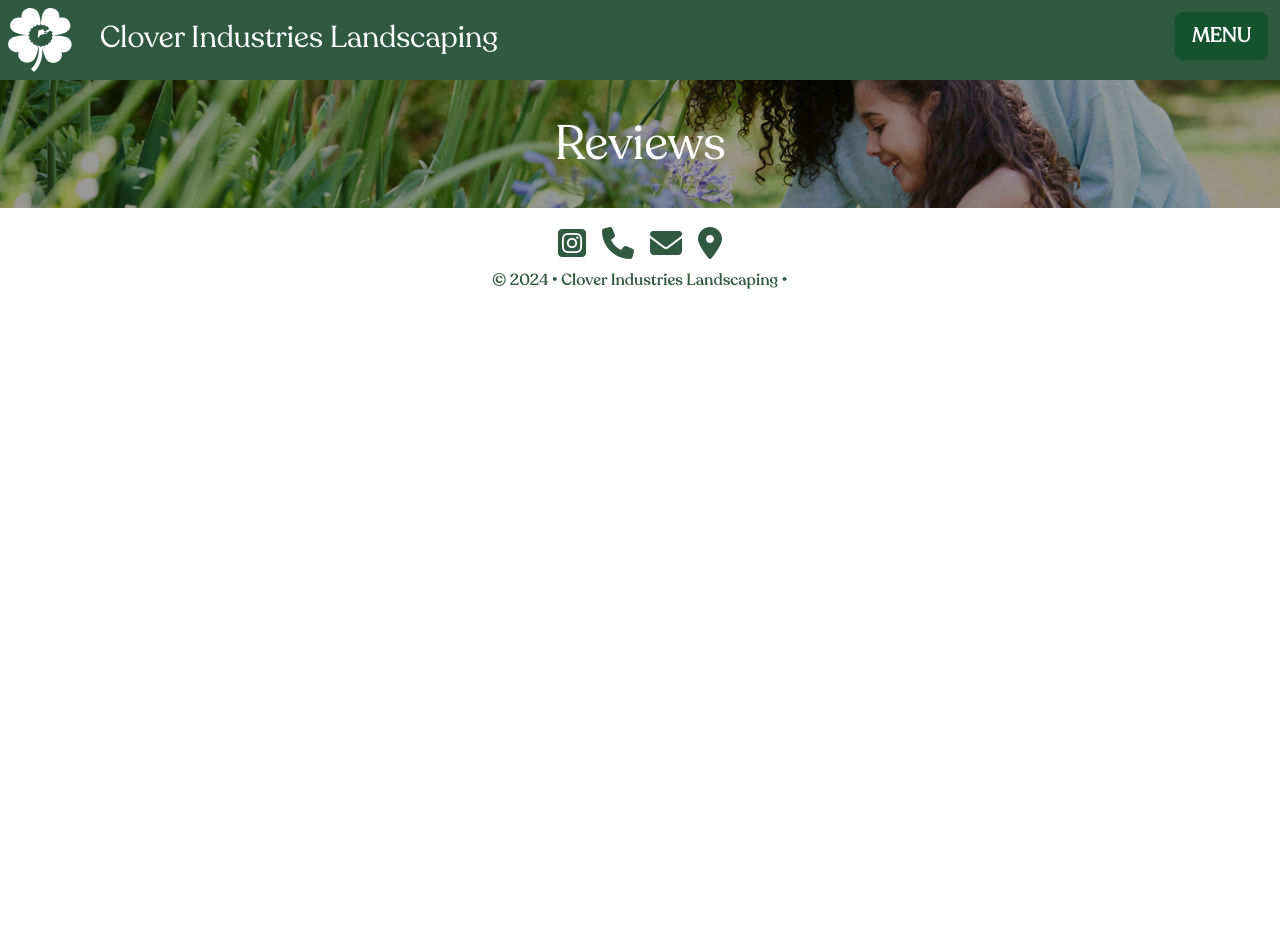
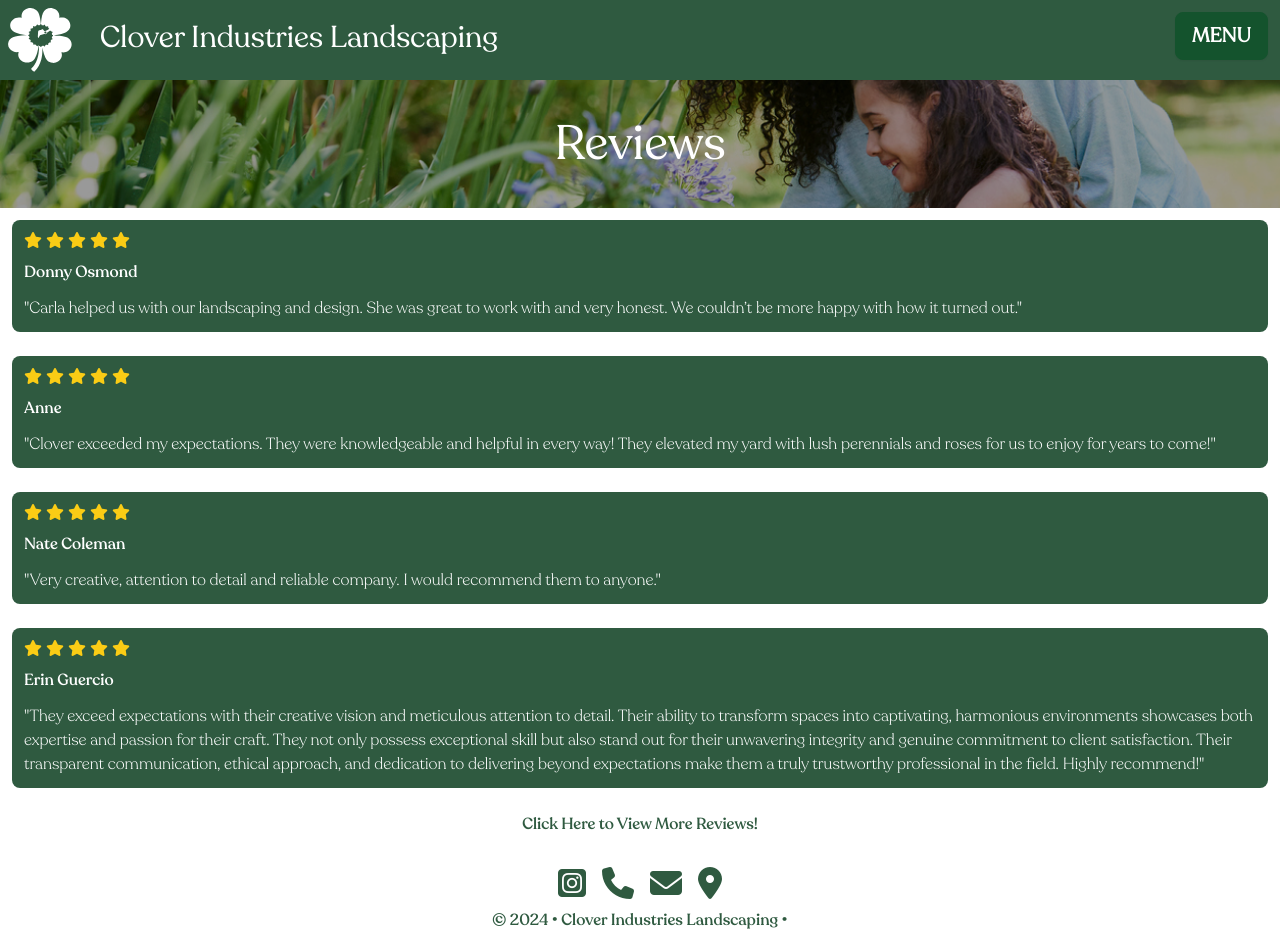
Before and after one commit to savannahcode/CloverIndustriesLLC, a website: page reviews.html in a window 1280 px wide. Before the commit the page ends 800 px from the top, so only its background shows below. Drawn offline with Linux system fonts and the light colour scheme; files whose address does not match are found by name.

Commit message:
review page completed

```diff
--- a/reviews.html
+++ b/reviews.html
@@ -65,7 +65,82 @@
       </div>
     </div>
     <!--Beginning of Dream Explanation-->
+    <div class="flex flex-col text-white">
+      <div class="bg-cloverGreen p-3 m-3 rounded-lg">
+        <div class="flex flex-row gap-1 text-yellow-400">
+          <i class="fa-solid fa-star"></i>
+          <i class="fa-solid fa-star"></i>
+          <i class="fa-solid fa-star"></i>
+          <i class="fa-solid fa-star"></i>
+          <i class="fa-solid fa-star"></i>
+        </div>
+        <p class="font-recoletaMd my-3">Donny Osmond</p>
+        <p class="font-recoletaLt">
+          "Carla helped us with our landscaping and design. She was great to
+          work with and very honest. We couldn’t be more happy with how it
+          turned out."
+        </p>
+      </div>
 
+      <div class="bg-cloverGreen p-3 m-3 rounded-lg">
+        <div class="flex flex-row gap-1 text-yellow-400">
+          <i class="fa-solid fa-star"></i>
+          <i class="fa-solid fa-star"></i>
+          <i class="fa-solid fa-star"></i>
+          <i class="fa-solid fa-star"></i>
+          <i class="fa-solid fa-star"></i>
+        </div>
+        <p class="font-recoletaMd my-3">Anne</p>
+        <p class="font-recoletaLt">
+          "Clover exceeded my expectations. They were knowledgeable and helpful
+          in every way! They elevated my yard with lush perennials and roses for
+          us to enjoy for years to come!"
+        </p>
+      </div>
+
+      <div class="bg-cloverGreen p-3 m-3 rounded-lg">
+        <div class="flex flex-row gap-1 text-yellow-400">
+          <i class="fa-solid fa-star"></i>
+          <i class="fa-solid fa-star"></i>
+          <i class="fa-solid fa-star"></i>
+          <i class="fa-solid fa-star"></i>
+          <i class="fa-solid fa-star"></i>
+        </div>
+        <p class="font-recoletaMd my-3">Nate Coleman</p>
+        <p class="font-recoletaLt">
+          "Very creative, attention to detail and reliable company. I would
+          recommend them to anyone."
+        </p>
+      </div>
+
+      <div class="bg-cloverGreen p-3 m-3 rounded-lg">
+        <div class="flex flex-row gap-1 text-yellow-400">
+          <i class="fa-solid fa-star"></i>
+          <i class="fa-solid fa-star"></i>
+          <i class="fa-solid fa-star"></i>
+          <i class="fa-solid fa-star"></i>
+          <i class="fa-solid fa-star"></i>
+        </div>
+        <p class="font-recoletaMd my-3">Erin Guercio</p>
+        <p class="font-recoletaLt">
+          "They exceed expectations with their creative vision and meticulous
+          attention to detail. Their ability to transform spaces into
+          captivating, harmonious environments showcases both expertise and
+          passion for their craft. They not only possess exceptional skill but
+          also stand out for their unwavering integrity and genuine commitment
+          to client satisfaction. Their transparent communication, ethical
+          approach, and dedication to delivering beyond expectations make them a
+          truly trustworthy professional in the field. Highly recommend!"
+        </p>
+      </div>
+      <a href="https://g.co/kgs/4jbEjdq" class="m-3"
+        ><h2
+          class="text-center font-recoletaMd text-cloverGreen hover:text-opacity-65"
+        >
+          Click Here to View More Reviews!
+        </h2></a
+      >
+    </div>
     <footer class="flex flex-col items-center p-3 bg-white text-slate-900">
       <!--Icons-->
       <div class="flex m-3 gap-4">
@@ -82,6 +157,7 @@
           ><i class="fa-solid fa-location-dot fa-2xl text-cloverGreen"></i
         ></a>
       </div>
+
       <!--Copyright-->
       <p class="font-recoletaMd text-cloverGreen">
         &#169; 2024 &#8226; Clover Industries Landscaping &#8226;
```
Also changed, not shown: contact.html (+1 -1 lines), images/erin.png (added), output.css, 1 other file.
